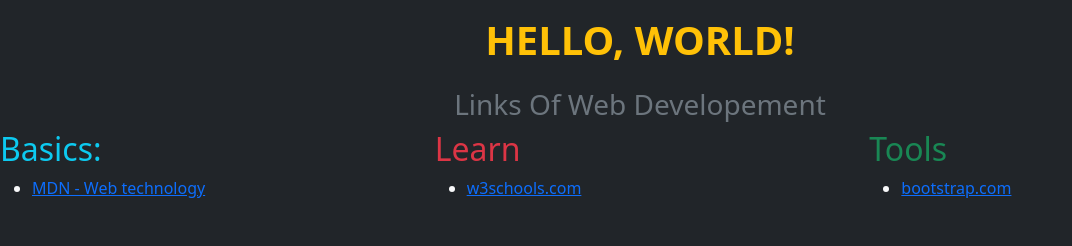
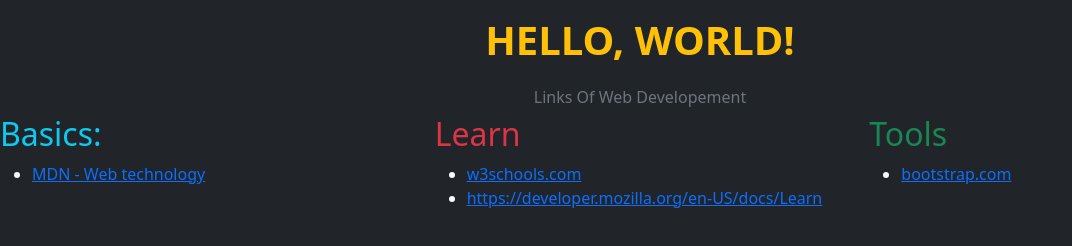
Before and after one commit to yavuz-emre/mywebsources, a plain HTML site: page index.html in a window 1280 px wide. Shown: the whole page, without its empty margins (0-1072 px from the left). Drawn offline with nearby package versions, Linux system fonts and the light colour scheme.

Commit message:
Update index.html

```diff
--- a/index.html
+++ b/index.html
@@ -18,9 +18,9 @@
       <h1 class="text-center text-uppercase text-warning fw-bold p-3">
         Hello, world!
       </h1>
-      <h3 class="text-center text-capitalize text-secondary px-3">
+      <h6 class="text-center text-capitalize text-secondary px-3">
         Links of Web Developement
-      </h3>
+      </h6>
       <div class="row">
         <div class="col-4">
           <h2 class="text-info">Basics:</h2>
@@ -41,6 +41,11 @@
             <li>
               <a href="https://www.w3schools.com" target="_blank">
                 w3schools.com
+              </a>
+            </li>
+            <li>
+              <a href="https://developer.mozilla.org/en-US/docs/Learn" target="_blank">
+                https://developer.mozilla.org/en-US/docs/Learn
               </a>
             </li>
           </ul>
```
